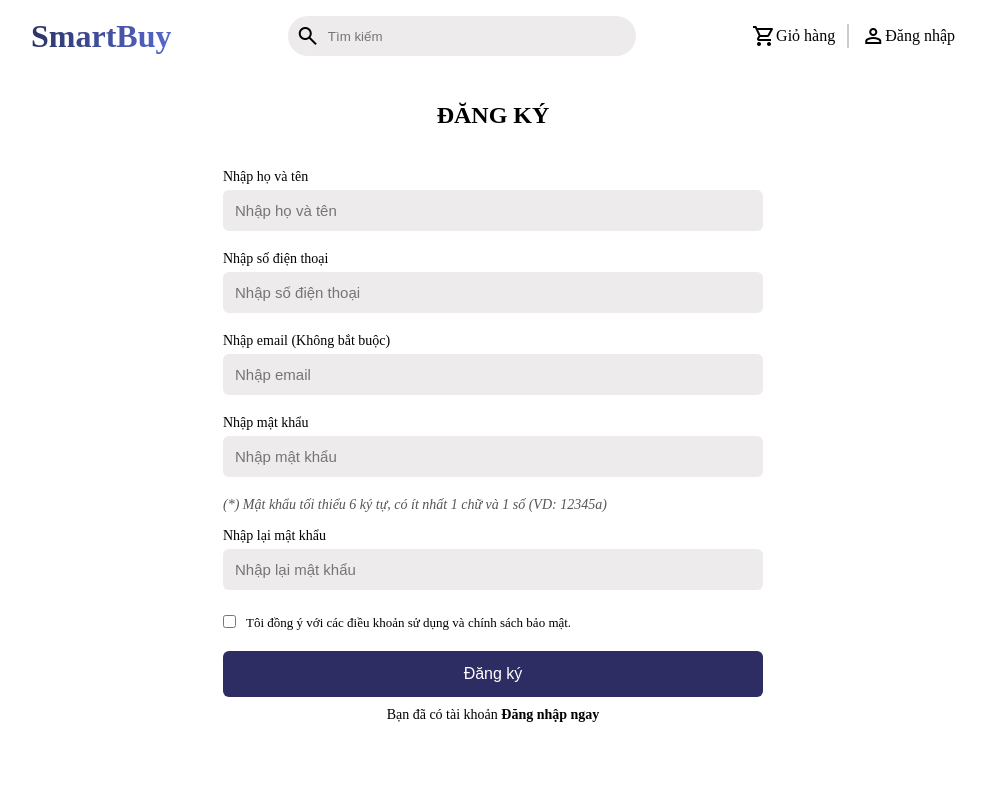
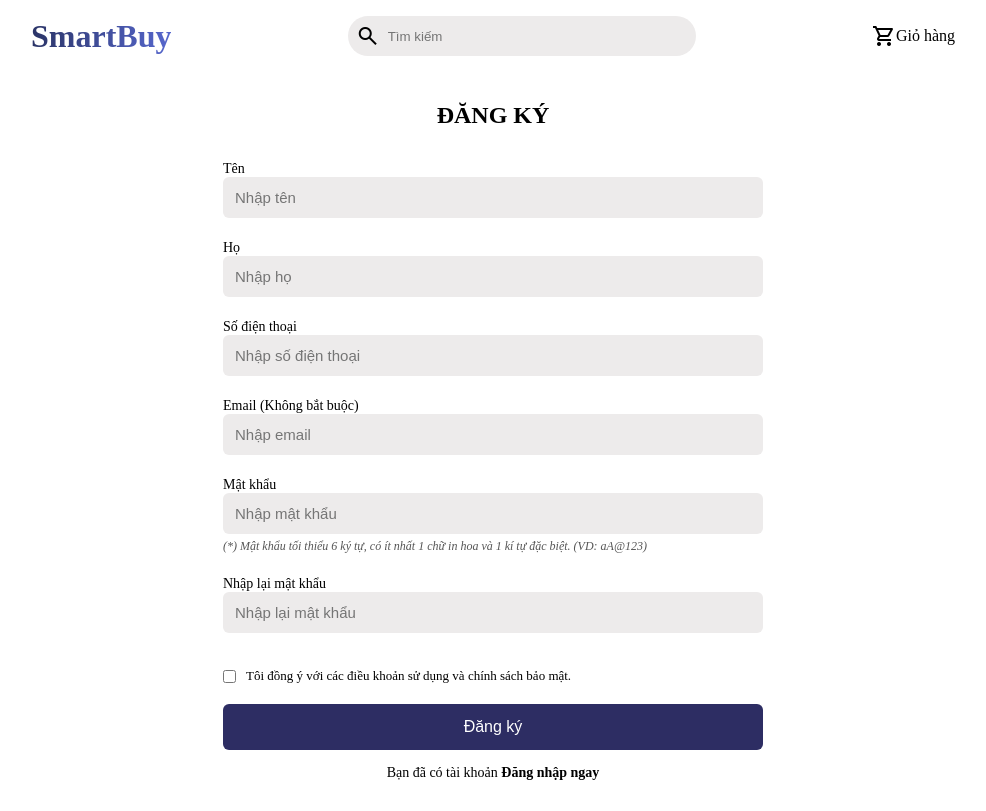
Before and after one commit to akhoa6204/HeThongBanHangDienTu, a Django app: page /register/ in a window 1280 px wide. Shown: the whole page, without its empty margins (147-1133 px from the left). Before the commit the page ends 722 px from the top, so only its background shows below. Run offline with Django 5.2, Linux system fonts and the light colour scheme.

Commit message:
update ui

```diff
--- a/project/myapp/static/css/header.css
+++ b/project/myapp/static/css/header.css
@@ -41,7 +41,7 @@
 #header .container .box {
   display: flex;
 }
-#header .container .box .cart {
+#header .container .box > *:not(:last-child) {
   padding-right: 12px;
   margin-right: 12px;
   border-right: 2px solid #ccc;
--- a/project/myapp/static/css/login.css
+++ b/project/myapp/static/css/login.css
@@ -66,3 +66,9 @@
     font-weight: bold;
     text-decoration: none;
   }
+
+.box{
+    display: flex;
+    gap: 10px;
+    justify-content: space-between;
+}
--- a/project/myapp/static/css/register.css
+++ b/project/myapp/static/css/register.css
@@ -3,7 +3,6 @@
     padding: 30px 50px;
     margin:0 auto;
 }
-
 h2 {
     text-align: center;
     margin-bottom: 30px;
@@ -15,10 +14,9 @@
     display: flex;
     flex-direction: column;
 }
-
-  .register-form p {
+.register-form .input-group label {
     font-size: 14px;
-    margin: 10px 0 5px;
+    margin-bottom: 10px;
 }
 .register-form input[type="text"],
 .register-form input[type="tel"],
@@ -30,6 +28,8 @@
     background-color: rgba(237, 235, 235, 1);
     border-radius: 6px;
     font-size: 15px;
+    width: 100%;
+    outline: none;
 }
 
 .note {
@@ -42,7 +42,7 @@
 
 .checkbox-wrap {
     display: flex;
-    align-items: flex-start;
+    align-items: center;
     gap: 10px;
     margin: 15px 0 20px;
     font-size: 13px;
@@ -69,3 +69,10 @@
     text-decoration: none;
     color: #000;
 }
+.error-message{
+    color: red;
+    margin-bottom: 10px;
+}
+.input-group{
+    margin-bottom: 10px;
+}
--- a/project/myapp/static/js/header/header.js
+++ b/project/myapp/static/js/header/header.js
@@ -1,3 +1,4 @@
+import {fetchApiAuthenticated} from  '../service/header/header.js'
 const input = document.querySelector('#header .search input');
 const searchBtn = document.querySelector('#header .search label');
 searchBtn.addEventListener('click', () =>{
@@ -10,3 +11,30 @@
         window.location.href = `/search/${keyword}/`;
     }
 })
+const box = document.querySelector('#header .box');
+fetchApiAuthenticated()
+    .then(data=>{
+        if(data.is_authenticated){
+            box.innerHTML += `
+                <div class="user">
+                    <span class="material-symbols-outlined">person</span>
+                    <p>Anh Khoa</p>
+                </div>
+                <div class="logout">
+                    <span class="material-symbols-outlined">logout</span>
+                    <p>Đăng xuất</p>
+                </div>
+            `;
+            const logout = box.querySelector('.logout');
+            logout.addEventListener('click', ()=>{
+                window.location.href ='/logout/';
+            });
+        }else{
+            box.innerHTML += `
+                <a class="loginBox" href="/login/">
+                    <span class="material-symbols-outlined">person</span>
+                    <p>Đăng nhập</p>
+                </a>
+            `;
+        }
+    })
--- /dev/null
+++ b/project/myapp/static/js/service/header/header.js
@@ -0,0 +1,8 @@
+function fetchApiAuthenticated(){
+    const url = '/api/authenticated/'
+    return fetch(url)
+        .then(response => {
+           return response.json()
+        })
+}
+export {fetchApiAuthenticated}
--- a/project/myapp/templates/components/components/header.html
+++ b/project/myapp/templates/components/components/header.html
@@ -11,14 +11,6 @@
                 <span class="material-symbols-outlined">shopping_cart</span>
                 <p>Giỏ hàng</p>
             </a>
-            <a class="loginBox" href="{% url 'login' %}">
-                <span class="material-symbols-outlined">person</span>
-                <p>Đăng nhập</p>
-            </a>
-            <!--            <div class="user">-->
-            <!--                <span class="material-symbols-outlined">person</span>-->
-            <!--                <p>Anh Khoa</p>-->
-            <!--            </div>-->
         </div>
     </div>
 </header>
--- a/project/myapp/templates/components/layout/onlyHeader.html
+++ b/project/myapp/templates/components/layout/onlyHeader.html
@@ -23,5 +23,6 @@
 {% include 'components/components/header.html' %}
 {% block content %}{% endblock %}
 </body>
+<script src="{% static 'js/header/header.js' %}" type="module"></script>
 {% block extra_js %}{% endblock %}
 </html>
--- a/project/myapp/templates/page/public/register.html
+++ b/project/myapp/templates/page/public/register.html
@@ -8,26 +8,52 @@
     <h2>ĐĂNG KÝ</h2>
     <form class="register-form" method="POST" action="">
         {% csrf_token %}
-        <p>Nhập họ và tên</p>
-        <input type="text" required name='fullName' placeholder="Nhập họ và tên">
+        <div class="input-group">
+            <label for="first_name">Tên</label>
+            <input type="text" name='first_name' placeholder="Nhập tên" id='first_name'>
+            {% if error_first_name %}
+            <span class="error-message">{{ error_first_name }}</span>
+            {% endif %}
+        </div>
+        <div class="input-group">
+            <label for="last_name">Họ</label>
+            <input type="text" name='last_name' placeholder="Nhập họ" id='last_name'>
+            {% if error_last_name %}
+            <span class="error-message">{{ error_last_name }}</span>
+            {% endif %}
+        </div>
+        <div class="input-group">
+            <label for="phone">Số điện thoại</label>
+            <input type="tel" placeholder="Nhập số điện thoại" name="phone" id='phone'>
+            {% if error_phone %}
+            <span class="error-message">{{ error_phone }}</span>
+            {% endif %}
+        </div>
+        <div class="input-group">
+            <label for="email">Email (Không bắt buộc)</label>
+            <input type="email" placeholder="Nhập email" name="email" id='email'>
+        </div>
+        <div class="input-group">
+            <label for="password">Mật khẩu</label>
+            <input type="password" placeholder="Nhập mật khẩu" name="password" id="password">
+            <p class="note">(*) Mật khẩu tối thiểu 6 ký tự, có ít nhất 1 chữ in hoa và 1 kí tự đặc biệt. (VD:
+                aA@123)</p>
+            {% if error_password %}
+            <span class="error-message">{{ error_password }}</span>
+            {% endif %}
+        </div>
 
-        <p>Nhập số điện thoại</p>
-        <input type="tel" required placeholder="Nhập số điện thoại" name="phone">
-
-        <p>Nhập email (Không bắt buộc)</p>
-        <input type="email" placeholder="Nhập email" name="email">
-
-        <p>Nhập mật khẩu</p>
-        <input type="password" required placeholder="Nhập mật khẩu" name="password">
-
-        <p class="note">(*) Mật khẩu tối thiểu 6 ký tự, có ít nhất 1 chữ và 1 số (VD: 12345a)</p>
-
-        <p>Nhập lại mật khẩu</p>
-        <input type="password" required placeholder="Nhập lại mật khẩu" name="comfirmPassword">
+        <div class="input-group">
+            <label for="comfirmPassword">Nhập lại mật khẩu</label>
+            <input type="password" placeholder="Nhập lại mật khẩu" name="comfirmPassword" id="comfirmPassword">
+            {% if error_confirmPassword %}
+            <span class="error-message">{{ error_confirmPassword }}</span>
+            {% endif %}
+        </div>
 
         <div class="checkbox-wrap">
-            <input type="checkbox" required>
-            <label>Tôi đồng ý với các điều khoản sử dụng và chính sách bảo mật.</label>
+            <input type="checkbox" required id='checkbox'>
+            <label for="checkbox">Tôi đồng ý với các điều khoản sử dụng và chính sách bảo mật.</label>
         </div>
 
         <Button type="submit">Đăng ký</Button>
--- a/project/myapp/urls.py
+++ b/project/myapp/urls.py
@@ -20,8 +20,10 @@
          name='api_cart_update_quantity_item'),
     path('api/payment/', api_views.api_payment, name='api_payment'),
     path('api/successOrder/', api_views.api_successOrder, name='api_successOrder'),
+    path('api/authenticated/', api_views.api_authenticated, name='api_authenticated'),
 
     path('login/', views.login, name='login'),
+    path('logout/', views.logout_view, name='logout'),
     path('register/', views.register, name='register'),
     path('', views.home, name='home'),
     path('search/<str:nameProduct>/', views.search, name='search'),
--- a/project/myapp/views.py
+++ b/project/myapp/views.py
@@ -1,14 +1,14 @@
-from django.contrib.auth import authenticate, login as auth_login
+from django.contrib.auth import authenticate, login as auth_login, logout
 from django.contrib.auth.decorators import login_required
+from django.contrib.auth.hashers import check_password
 from django.shortcuts import render, redirect
+
+from .models import User
+from .utils import contains_uppercase, contains_letter, contains_special_char
 
 
 def home(request):
     return render(request, 'page/public/home.html')
-
-
-def register(request):
-    return render(request, 'page/public/register.html')
 
 
 def search(request, nameProduct):
@@ -46,6 +46,15 @@
 
 @login_required
 def changePassword(request):
+    if request.method == 'POST':
+        currentPassword = request.POST.get('currentPassword')
+        user = request.user
+        if check_password(currentPassword, user.password):
+            user.password = currentPassword
+            user.save()
+            print(user.password)
+        else:
+            print('Sai mật khẩu')
     return render(request, 'page/public/changePassword.html')
 
 
@@ -66,7 +75,6 @@
     if request.method == 'POST':
         username = request.POST.get('username')
         password = request.POST.get('password')
-
         user = authenticate(request, username=username, password=password)
         if user is not None:
             auth_login(request, user)
@@ -77,9 +85,55 @@
             elif is_customer(user):
                 redirect_url = 'home'
 
-            response = redirect(redirect_url)
-            return response
+            return redirect(redirect_url)
         else:
-            return render(request, 'page/public/login.html', {'error': 'Sai tài khoản hoặc mật khẩu'})
+            errors = 'Sai tài khoản hoặc mật khẩu'
+            return render(request, 'page/public/login.html', {'errors': errors})
 
     return render(request, 'page/public/login.html')
+
+
+def register(request):
+    if request.method == 'POST':
+        first_name = request.POST.get('first_name')
+        last_name = request.POST.get('last_name')
+        phone = request.POST.get('phone')
+        email = request.POST.get('email')
+        password = request.POST.get('password')
+        confirmPassword = request.POST.get('comfirmPassword')
+        if not first_name:
+            error = 'Tên không được để trống'
+            return render(request, 'page/public/register.html', {'error_first_name': error})
+        if not last_name:
+            error = 'Họ không được để trống'
+            return render(request, 'page/public/register.html', {'error_last_name': error})
+        if not phone:
+            error = 'Số điện thoại không được để trống'
+            return render(request, 'page/public/register.html', {'error_phone': error})
+        if User.objects.filter(phone=phone).exists():
+            error = 'Số điện thoại đã được đăng kí'
+            return render(request, 'page/public/register.html', {'error_phone': error})
+        if not (len(password) > 6 and
+                contains_uppercase(password) and
+                contains_letter(password) and
+                contains_special_char(password)):
+            error = '(*) Mật khẩu tối thiểu 6 ký tự, có ít nhất 1 chữ in hoa và 1 kí tự đặc biệt. (VD: aA@123)'
+            return render(request, 'page/public/register.html', {'error_password': error})
+        if password != confirmPassword:
+            error = 'Mật khẩu nhập lại không giống nhau'
+            return render(request, 'page/public/register.html', {'error_confirmPassword': error})
+        User.objects.create_user(
+            username=phone,
+            email=email,
+            password=password,
+            phone=phone,
+            first_name=first_name,
+            last_name=last_name
+        )
+        return redirect('login')
+    return render(request, 'page/public/register.html')
+
+
+def logout_view(request):
+    logout(request)
+    return redirect('login')
```
Also changed, not shown: project/myapp/api_views.py (+13 -0 lines), project/myapp/static/css/changePassword.css (+10 -2 lines), project/myapp/static/js/detail/detail.js (+14 -4 lines), project/myapp/static/js/service/detail/fetchApi.js (+11 -14 lines), project/myapp/templates/page/public/changePassword.html (+8 -7 lines), project/myapp/templates/page/public/login.html (+9 -7 lines), project/myapp/utils.py (+14 -0 lines), project/db.sqlite3, project/myapp/static/js/changePassword/changePassword.js (added). Lines whose indentation alone changed are shown as unchanged.
